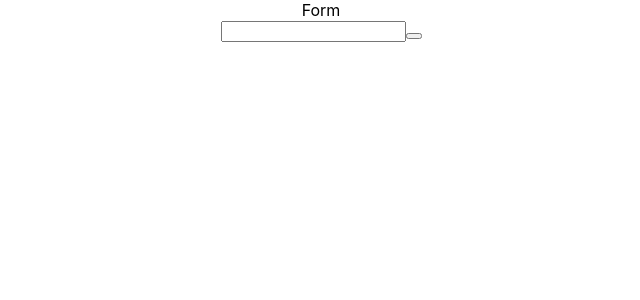
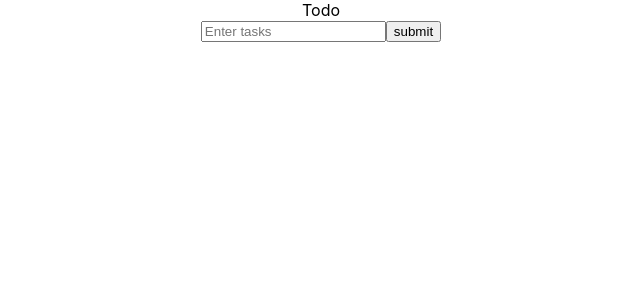
Before and after one commit to zumod/over-engineered-todo, a React (Create React App) app: page / in a window 1280 px wide. Shown: the top 300 px of the page, without its empty margins (319-959 px from the left). Built offline with nearby package versions, Linux system fonts and the light colour scheme.

Commit message:
Delete todo items

```diff
--- a/src/components/Form.js
+++ b/src/components/Form.js
@@ -1,5 +1,5 @@
 import React, { useState, useEffect } from 'react';
-import List from './List'
+import List from './List';
 
 const Form = () => {
     const [name, setName] = useState('');
@@ -20,16 +20,23 @@ const Form = () => {
             },
         ]);
     };
+
+    const deleteTodo = (id) => {
+        let result = todos.filter((todo) => todo.id !== id);
+        setTodos(result);
+    };
+
     return (
         <>
-            <div>Form</div>
+            <div>Todo</div>
             <input
                 type='text'
+                placeholder='Enter tasks'
                 onChange={(e) => setName(e.target.value)}
             ></input>
-            <button type='submit' onClick={(e) => submitHandler()}></button>
+            <button type='submit' onClick={e=>submitHandler(e)}>submit</button>
             <br />
-            <List todo={todos}/>
+            <List todo={todos} deleteTodo={deleteTodo} />
         </>
     );
 };
--- a/src/components/List.js
+++ b/src/components/List.js
@@ -1,10 +1,13 @@
-import React from 'react';
+import React, { Fragment } from 'react';
 
-const List = ({ todo }) => {
+const List = ({ todo, deleteTodo }) => {
     return (
         <ol>
             {todo?.map((item) => (
-                <li key={item.id}>{item?.name}</li>
+                <Fragment key={item.id}>
+                    <li draggable>{item?.name}</li>
+                    <button onClick={e=>deleteTodo(item.id)}>X</button>
+                </Fragment>
             ))}
         </ol>
     );
```
